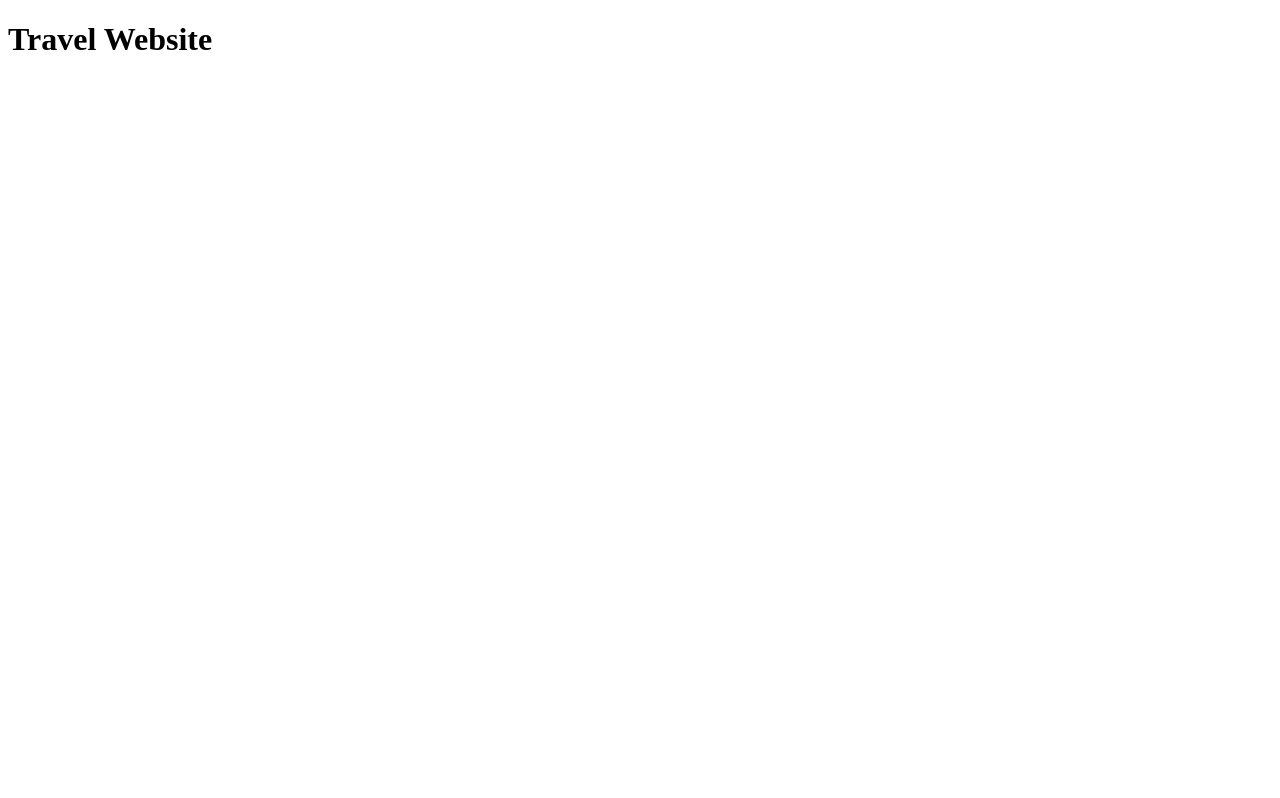
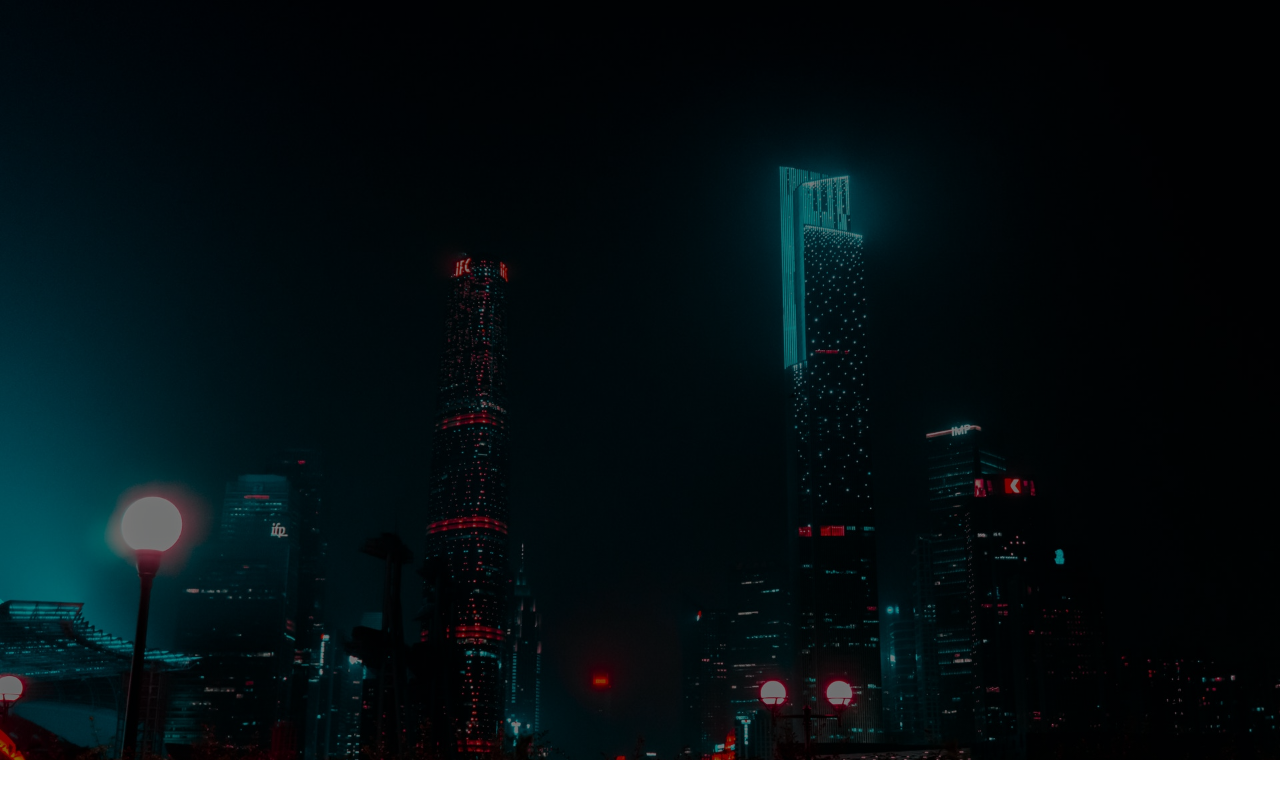
Before and after one commit to kashifhussainpathan/Travel-website, a plain HTML site: page index.html in a window 1280 px wide. Drawn offline with Linux system fonts and the light colour scheme.

Commit message:
Style: change is style

```diff
--- a/CSS/style.css
+++ b/CSS/style.css
@@ -0,0 +1,19 @@
+@import url('https://fonts.googleapis.com/css2?family=Montserrat:wght@300;400;500;700&display=swap');
+
+* {
+    margin: 0;
+    padding: 0;
+    box-sizing: border-box;
+}
+
+body {
+    font-family: 'Montserrat', sans-serif;
+}
+
+.header {
+    height: 95vh;
+    background: linear-gradient(rgba(0, 0, 0, 0.5), rgba(0, 0, 0, 0.5)), url('../images/header-image.jpg');
+    background-position: center;
+    background-repeat: no-repeat;
+    background-size: cover;
+}
--- a/index.html
+++ b/index.html
@@ -1,5 +1,6 @@
 <!DOCTYPE html>
 <html lang="en">
+
 <head>
     <meta charset="UTF-8">
     <meta http-equiv="X-UA-Compatible" content="IE=edge">
@@ -7,9 +8,12 @@
     <link rel="stylesheet" href="./CSS/style.css">
     <title>Travel Website</title>
 </head>
+
 <body>
+    <header class="header">
 
-    <h1>Travel Website</h1>
+    </header>
     <script src="app.js"></script>
 </body>
+
 </html>
```
Also changed, not shown: CSS/contact.html (deleted), images/company-img.jpg (added), images/header-image.jpg (added), images/header-image2.jpg (added), images/showcase-photo1.jpg (added), images/showcase-photo2.jpg (added), images/showcase-photo3.jpg (added), images/travel-image1.jpg (added), images/travel-image3.jpg (added), 1 other file.
